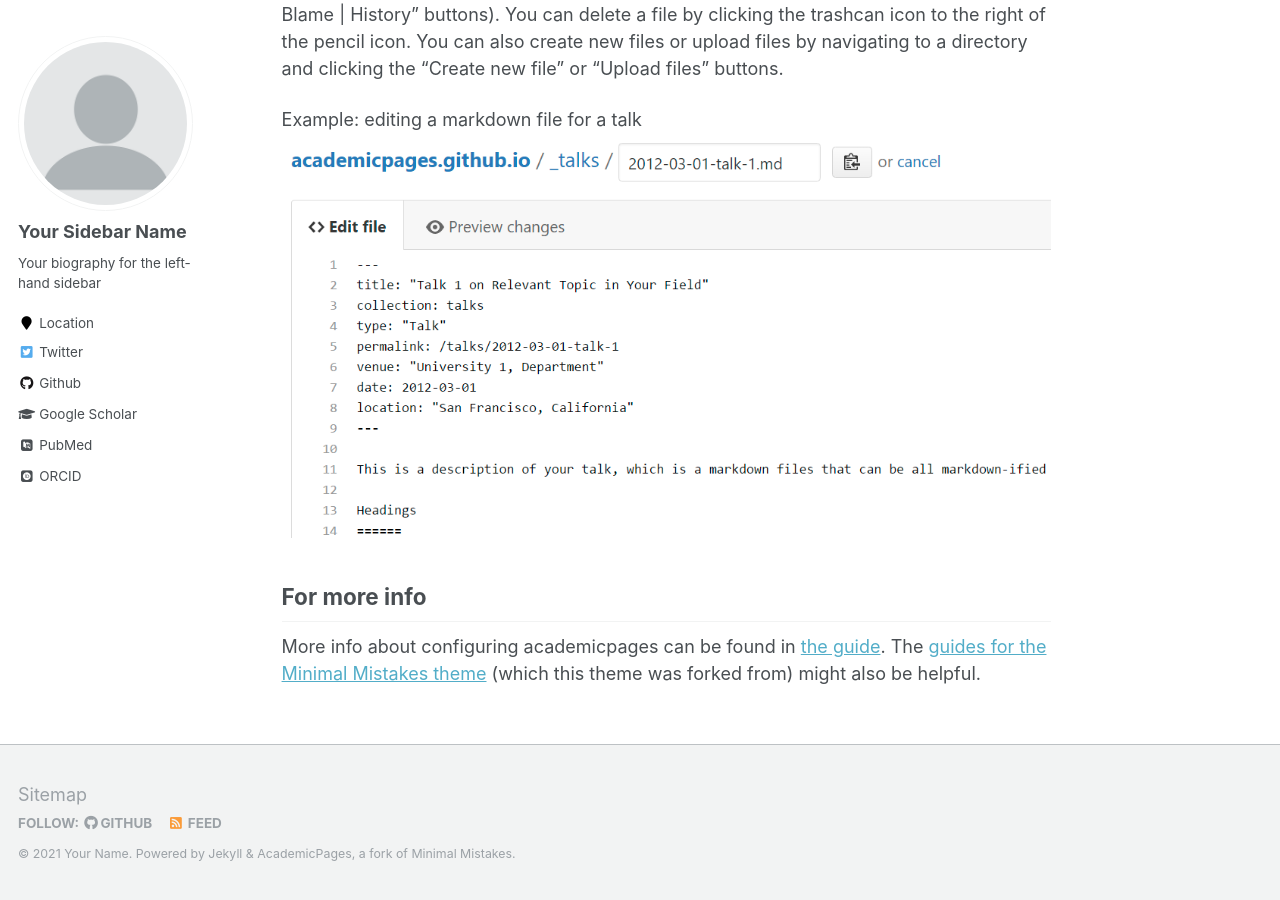
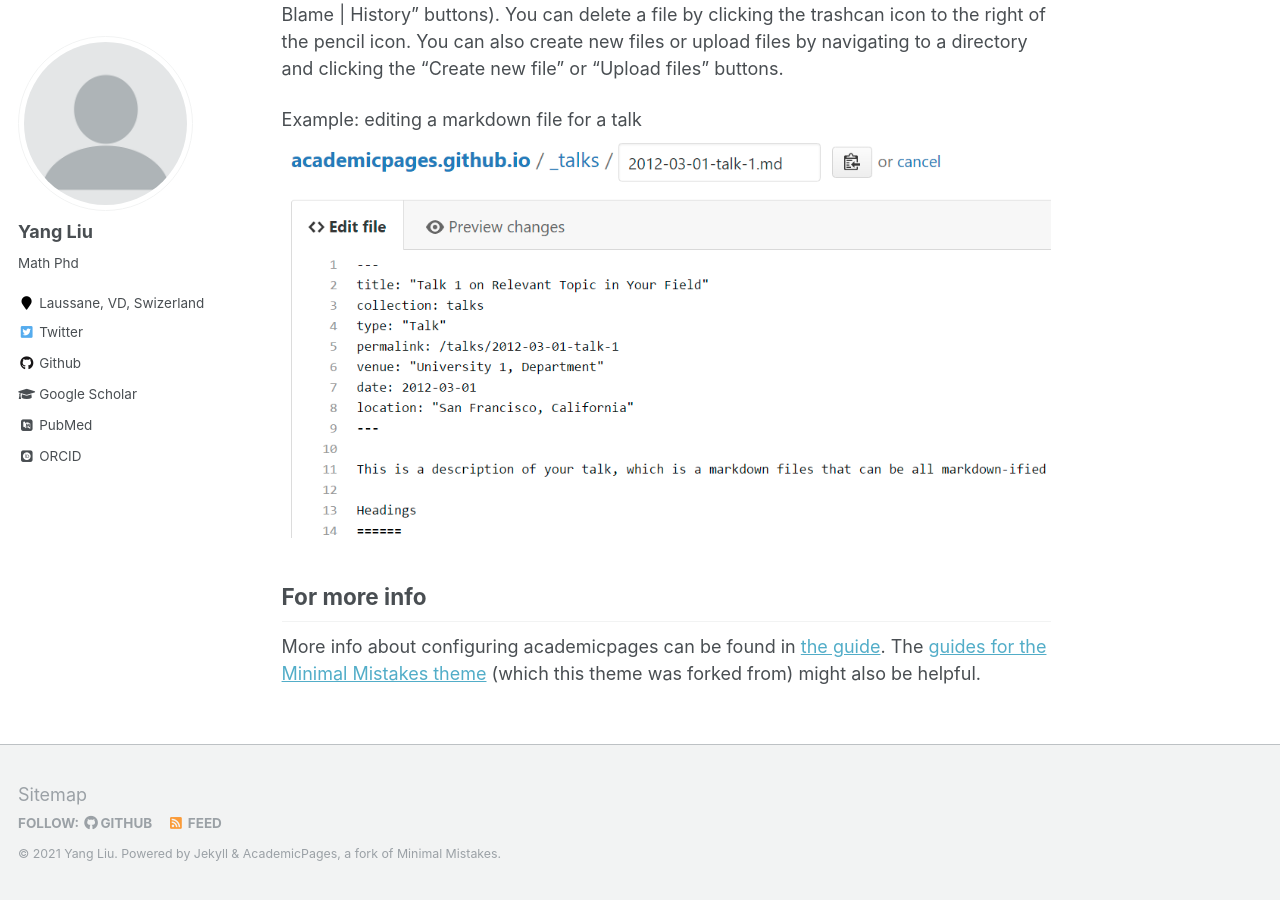
Before and after one commit to micatske/micatske.github.io, a Jekyll site: the page built from _pages/about.md, in a window 1280 px wide and 900 px high, scrolled down 2463 px. Built offline with Jekyll 4.4.1, drawn with Linux system fonts in a browser that asks for light colours; some web fonts are replaced; some of the changed text lies outside the part shown.

Commit message:
Update _config.yml

```diff
--- a/_config.yml
+++ b/_config.yml
@@ -7,13 +7,13 @@
 
 # Site Settings
 locale                   : "en-US"
-title                    : "Your Name / Site Title"
+title                    : "Yang Liu"
 title_separator          : "-"
-name                     : &name "Your Name"
-description              : &description "personal description"
-url                      : https://academicpages.github.io # the base hostname & protocol for your site e.g. "https://mmistakes.github.io"
+name                     : &name "Yang Liu"
+description              : &description "Phd,EPFL"
+url                      : https://micatske.github.io # the base hostname & protocol for your site e.g. "https://mmistakes.github.io"
 baseurl                  : "" # the subpath of your site, e.g. "/blog"
-repository               : "academicpages/academicpages.github.io"
+repository               : "micatske.github.io"
 teaser                   :  # filename of teaser fallback teaser image placed in /images/, .e.g. "500x300.png"
 breadcrumbs              : false # true, false (default)
 words_per_minute         : 160
@@ -80,13 +80,13 @@ analytics:
 
 # Site Author
 author:
-  name             : "Your Sidebar Name"
+  name             : "Yang Liu"
   avatar           : "profile.png"
-  bio              : "Your biography for the left-hand sidebar"
-  location         : "Location"
+  bio              : "Math Phd"
+  location         : "Laussane, VD, Swizerland"
   employer         :
-  pubmed           : "https://www.ncbi.nlm.nih.gov/pubmed/?term=john+snow"
-  googlescholar    : "http://yourfullgooglescholarurl.com"
+  pubmed           : ""
+  googlescholar    : "https://scholar.google.com/citations?user=jkUX79oAAAAJ&hl=en&oi=sra"
   email            :
   researchgate     :  # example: "https://www.researchgate.net/profile/yourprofile"
   uri              :
```
